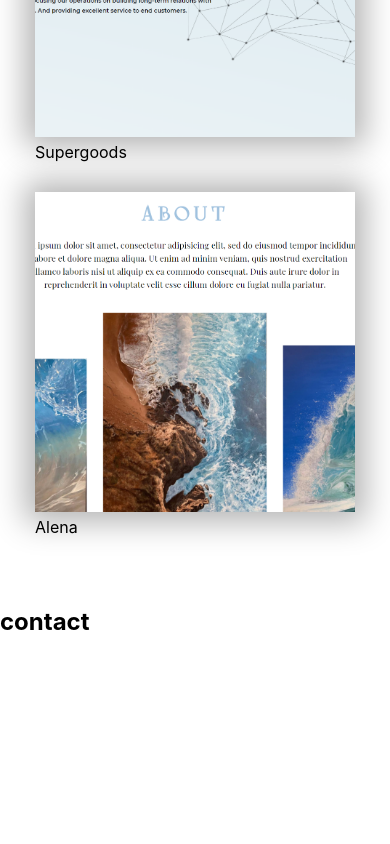
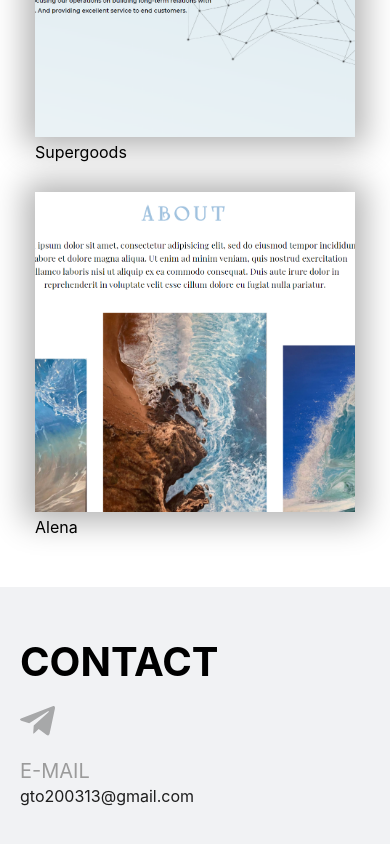
Before and after one commit to Loner1feed/portfolio-new, a React (Create React App) app: page / in a window 390 px wide. Shown: the part 3504-4348 px from the top of the page. Before the commit the page ends 4160 px from the top, so only its background shows below. Built offline with nearby package versions, Linux system fonts and the light colour scheme.

Commit message:
added footer

```diff
--- a/src/components/Badge/Badge.jsx
+++ b/src/components/Badge/Badge.jsx
@@ -1,9 +1,14 @@
 import React from "react";
 import badge from "./Badge.module.scss";
 // eslint-disable-next-line react/prop-types
-export const Badge = ({ link = "", icon }) => {
+export const Badge = ({ link = "", icon, type = "" }) => {
   return (
-    <a href={link} target="_blank" className={badge.badge} rel="noreferrer">
+    <a
+      href={link}
+      target="_blank"
+      className={type === "footer" ? badge.footerBadge : badge.badge}
+      rel="noreferrer"
+    >
       {icon}
     </a>
   );
--- a/src/components/Badge/Badge.module.scss
+++ b/src/components/Badge/Badge.module.scss
@@ -20,6 +20,23 @@ $blue: #000fff;
   }
 }
 
+.footerBadge {
+  display: block;
+  width: 35px;
+  height: 35px;
+  opacity: 0.3;
+  color: inherit;
+  &:nth-child(2) {
+    margin: 0px 20px;
+  }
+  &:hover {
+    opacity: 1;
+  }
+  svg {
+    width: 100%;
+  }
+}
+
 @media screen and (max-width: 750px) {
   .badge {
     background: #ffffff;
--- a/src/components/EmptyPlaceholder/EmptyPlaceholder.module.scss
+++ b/src/components/EmptyPlaceholder/EmptyPlaceholder.module.scss
@@ -28,3 +28,28 @@ $blue: #000fff;
     left: 20%;
   }
 }
+
+@media screen and (max-width: 990px) {
+  .text {
+    line-height: 120%;
+    font-size: 42px;
+    max-width: 700px;
+  }
+}
+
+@media screen and (max-width: 440px) {
+  .text {
+    font-size: 22px;
+    &:before {
+      border-width: 2px;
+      top: -30px;
+      bottom: -30px;
+    }
+  }
+
+  .wrap {
+    min-height: 0;
+    height: 300px;
+    margin-bottom: 0;
+  }
+}
--- a/src/components/Footer/Footer.jsx
+++ b/src/components/Footer/Footer.jsx
@@ -1,10 +1,30 @@
 import React from "react";
+import { Telegram } from "../../assets/icons/Telegram";
+import { Badge } from "../Badge/Badge";
 import footer from "./Footer.module.scss";
 
 export const Footer = () => {
   return (
     <div className={footer.footer}>
-      <h2 className={footer.title}>contact</h2>
+      <div className={footer.footer__wrap}>
+        <div className={footer.left}>
+          <h2 className={footer.title}>contact</h2>
+
+          <div className={footer.iconRow}>
+            <Badge
+              type="footer"
+              icon={<Telegram />}
+              link="https://t.me/Loner_feed"
+            />
+          </div>
+
+          <div className={footer.info}>
+            <span className={footer.info__heading}>e-mail</span>
+
+            <span className={footer.info__sub}>gto200313@gmail.com</span>
+          </div>
+        </div>
+      </div>
     </div>
   );
 };
--- a/src/components/Footer/Footer.module.scss
+++ b/src/components/Footer/Footer.module.scss
@@ -0,0 +1,54 @@
+$grey: #f1f2f4;
+$grey-text: #9b9b9b;
+$dark-text: #1d1d1d;
+
+.footer {
+  position: relative;
+  z-index: 2;
+  background: $grey;
+  &__wrap {
+    padding-top: 50px;
+    padding-bottom: 100px;
+    max-width: 1180px;
+    margin: 0px auto;
+    padding-right: 20px;
+    padding-left: 20px;
+  }
+}
+
+.iconRow {
+  padding-bottom: 40px;
+}
+
+.title {
+  margin-bottom: 15px;
+  margin-top: 0;
+  text-transform: uppercase;
+  font-size: 60px;
+  font-weight: bold;
+}
+
+.info {
+  display: flex;
+  flex-direction: column;
+  margin-bottom: 20px;
+  &__heading {
+    font-size: 20px;
+    text-transform: uppercase;
+    line-height: 30px;
+    color: $grey-text;
+  }
+  &__sub {
+    color: $dark-text;
+  }
+}
+
+@media screen and (max-width: 440px) {
+  .title {
+    font-size: 40px;
+  }
+
+  .iconRow {
+    padding-bottom: 20px;
+  }
+}
```
